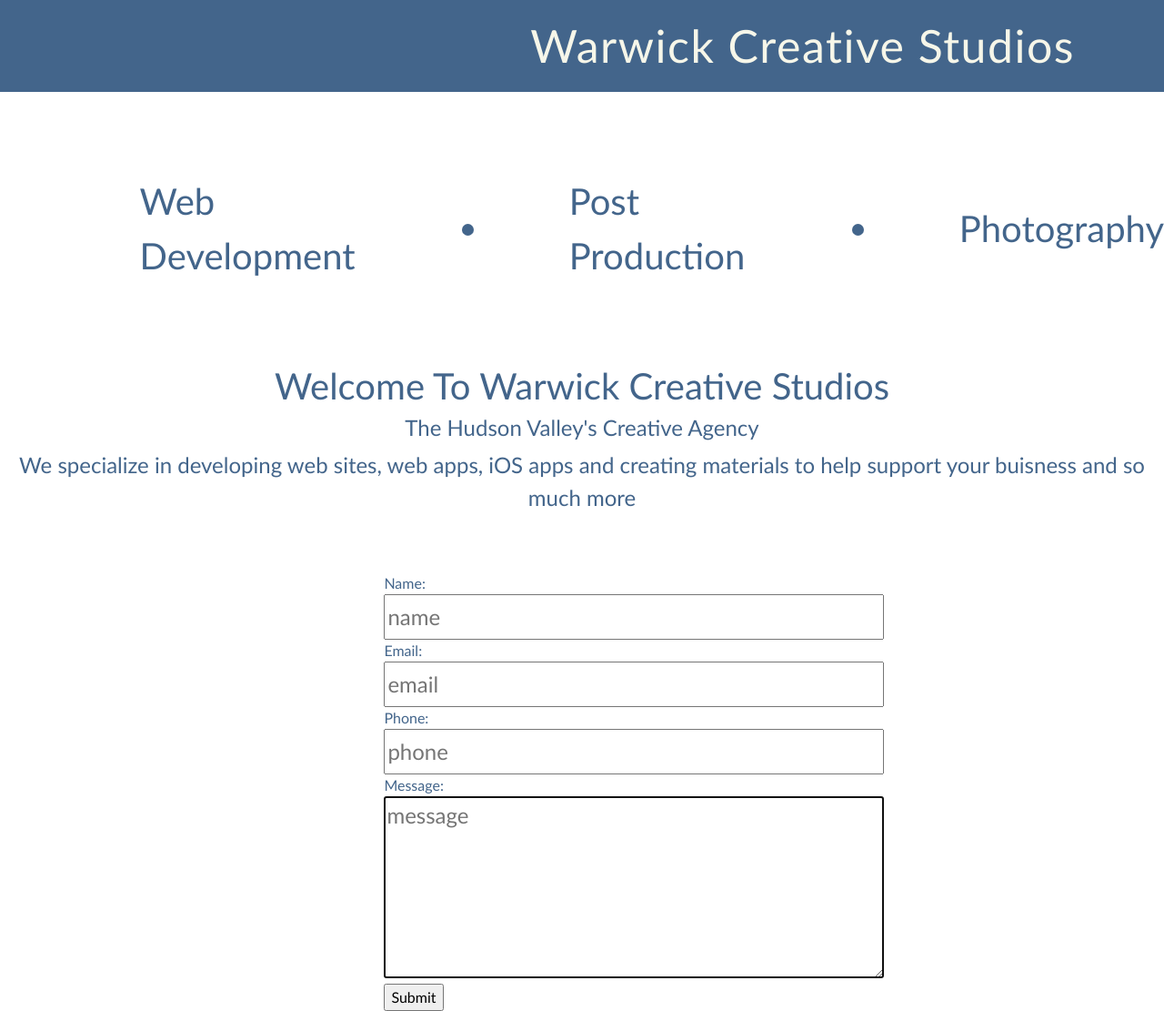
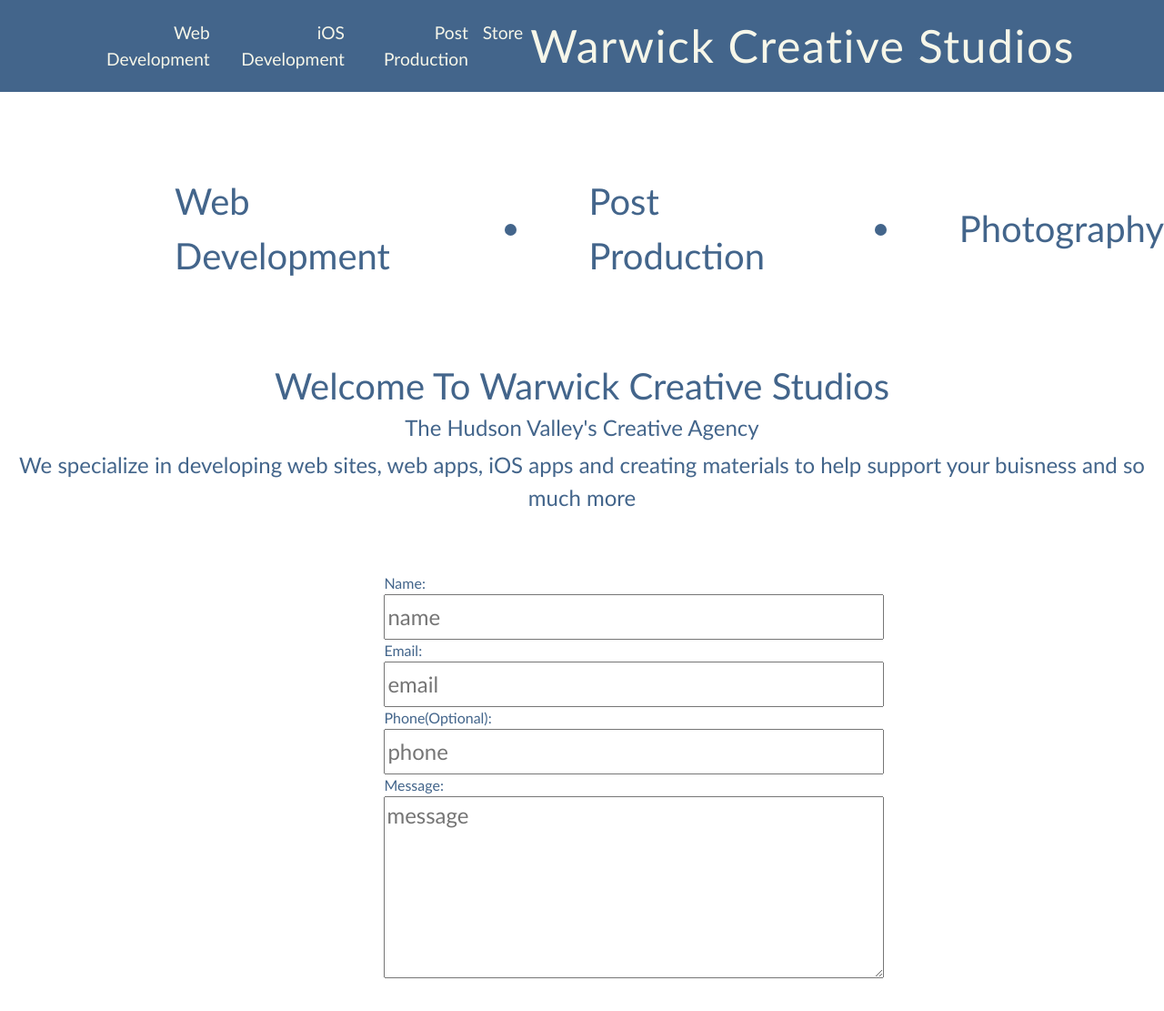
Before and after one commit to WarwickCreativeStudios/wcshome, a React (Create React App) app: page / in a window 1280 px wide. Shown: the whole page at 91% size. After the commit the page ends 1081 px from the top, so only its background shows below. Built offline with nearby package versions, Linux system fonts and the light colour scheme; no server answers.

Commit message:
stylizing home page

```diff
--- a/src/ContactForm/ContactForm.js
+++ b/src/ContactForm/ContactForm.js
@@ -3,14 +3,16 @@ import Field from '../Field/Field'
 import './contactformcss.css'
 
 const ContactForm = () =>{
-    const [status, setStatus] = useState("Submit")
-    const [showSubmit, setShowSubmit] = useState(true)
+
     const [userInfo, setUserInfo] = useState({
         name: ""
         ,email: ""
         ,phone: ""
         ,message:""
     })
+
+
+    let id = process.env.REACT_APP_EMAIL_USERID
 
     const submitHandler = (e) =>{
         e.preventDefault()
@@ -24,23 +26,40 @@ const ContactForm = () =>{
        })
     }
 
+    const validEmail = () =>{
+        let re = /^(([^<>()\[\]\\.,;:\s@"]+(\.[^<>()\[\]\\.,;:\s@"]+)*)|(".+"))@((\[[0-9]{1,3}\.[0-9]{1,3}\.[0-9]{1,3}\.[0-9]{1,3}])|(([a-zA-Z\-0-9]+\.)+[a-zA-Z]{2,}))$/;
+        return re.test(userInfo.email) ?  true : false
+    }
+
+    const validate = (param) => param.split("").length > 2 ? true : false
+
+    const validFields = () =>{
+        if(validate(userInfo.message) && validate(userInfo.name) && validEmail()){
+            return true
+        }else{
+            return false
+        }
+    }
+    debugger
     return(
+
         <form id="contact-form" onSubmit={submitHandler}>
             <div>
                 <label>Name:</label>
                 <div className='field'>
-                    <Field placeHolder={"name"} inputType={"input-field"} changeHandler={changeHandler} value={userInfo.name}/>
-
+                    <Field placeHolder={"name"} inputType={"input-field"} changeHandler={changeHandler} value={userInfo.name} />
+                    { validate(userInfo.name) ? "Yes" : null}
                 </div>
             </div>
             <div>
                 <label>Email:</label>
                 <div className='field'>
                     <Field placeHolder={"email"} inputType={"input-field"} changeHandler={changeHandler}  value={userInfo.email}/>
+                    {validEmail() ? "Yes" : null}
                 </div>
             </div>
             <div>
-                <label>Phone:</label>
+                <label>Phone(Optional):</label>
                 <div className='field'>
                     <Field placeHolder={"phone"} inputType={"input-field"} changeHandler={changeHandler}  value={userInfo.phone} />
                 </div>
@@ -50,9 +69,10 @@ const ContactForm = () =>{
                 <label>Message:</label>
                 <div className='field'>
                     <Field placeHolder={"message"} inputType={"description-field"} changeHandler={changeHandler}  value={userInfo.message} />
+                    {validate(userInfo.message) ? "Yes" : null}
                 </div>
             </div>
-           <input type="submit"></input>
+           {validFields() ? <input type="submit"></input> : null}
         </form>
     )
 
--- a/src/Field/Field.js
+++ b/src/Field/Field.js
@@ -1,12 +1,13 @@
+import { findAllByDisplayValue } from '@testing-library/react';
 import React from 'react';
 import './field.css'
 
 const Field = props =>{
     const fieldDecider = () => {
         if (props.inputType === "description-field"){
-            return <textarea className={props.inputType} autoFocus={true}  onChange={props.changeHandler} type="text" value={props.name} placeholder={props.placeHolder} />
+            return <textarea className={props.inputType} autoFocus={false}  onChange={props.changeHandler} type="text" value={props.name} name={props.placeHolder} placeholder={props.placeHolder} />
         }else{
-            return <input className={props.inputType} autoFocus={true}  onChange={props.changeHandler} type="text" value={props.name} placeholder={props.placeHolder} />
+            return <input className={props.inputType} autoFocus={false}  onChange={props.changeHandler} type="text" value={props.name} name={props.placeHolder} placeholder={props.placeHolder} />
         }
     }
 
--- a/src/Header/Header.js
+++ b/src/Header/Header.js
@@ -23,9 +23,11 @@ const Header = () =>{
           <Navbar.Toggle aria-controls="basic-navbar-nav" />
           <Navbar.Collapse id="basic-navbar-nav">
             <Nav className="justify-content-end">
-              {/* <Nav.Link href="#home">Home</Nav.Link>
-              <Nav.Link href="#link">Link</Nav.Link>
-              <NavDropdown title="Dropdown" id="basic-nav-dropdown">
+              <Nav.Link  href="#"><span className="nav-item">Web Development</span></Nav.Link>
+              <Nav.Link  href="#"><span className="nav-item">iOS Development</span></Nav.Link>
+              <Nav.Link  href="#"><span className="nav-item">Post Production</span></Nav.Link>
+              <Nav.Link  href="#"><span className="nav-item">Store</span></Nav.Link>
+              {/* <NavDropdown title="Dropdown" id="basic-nav-dropdown">
                 <NavDropdown.Item href="#action/3.1">Action</NavDropdown.Item>
                 <NavDropdown.Item href="#action/3.2">Another action</NavDropdown.Item>
                 <NavDropdown.Item href="#action/3.3">Something</NavDropdown.Item>
@@ -34,7 +36,7 @@ const Header = () =>{
               </NavDropdown> */}
             </Nav>
           </Navbar.Collapse>
-          <Navbar.Brand href="#home"><span className='navtext'>Warwick Creative Studios</span></Navbar.Brand>
+          <Navbar.Brand href="/"><span className='navtext'>Warwick Creative Studios</span></Navbar.Brand>
           {/* <Navbar.Brand href="#home"><span className='navtext'>
              daddy hayes
              mommy singer hayes
--- a/src/Header/headercss.css
+++ b/src/Header/headercss.css
@@ -1,9 +1,16 @@
 .navbar{
     background-color: #43658B;
-
+    color: #F6F6E9;
     text-align: right;
 
 }
+
+.nav-item{
+    color: #F6F6E9;
+    font-size: 1.2em;
+}
+
+
 
 .navtext{
     color: #F6F6E9;
--- a/src/Home/homecss.css
+++ b/src/Home/homecss.css
@@ -12,8 +12,8 @@
 }
 
 .prod-space{
-    margin-left: 5%;
-    margin-right: 5%;
+    margin-left: 3%;
+    margin-right: 3%;
 }
 
 #prod-web a{
@@ -40,7 +40,7 @@
 }
 
 #prod-web{
-    margin-left: 12%;
+    margin-left: 15%;
     -webkit-animation: fadein 1s; /* Safari, Chrome and Opera > 12.1 */
     -moz-animation: fadein 1s; /* Firefox < 16 */
      -ms-animation: fadein 1s; /* Internet Explorer */
```
